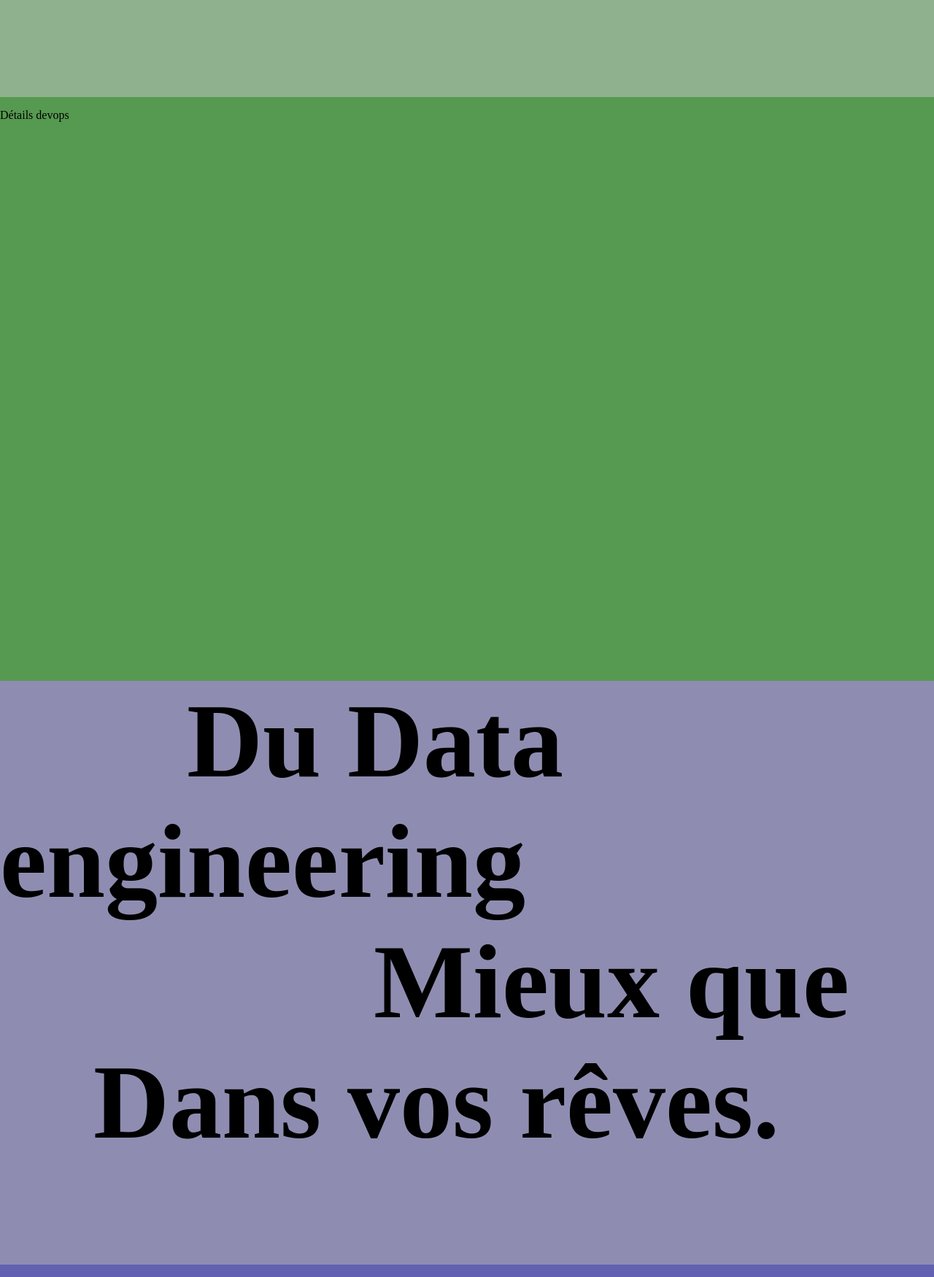
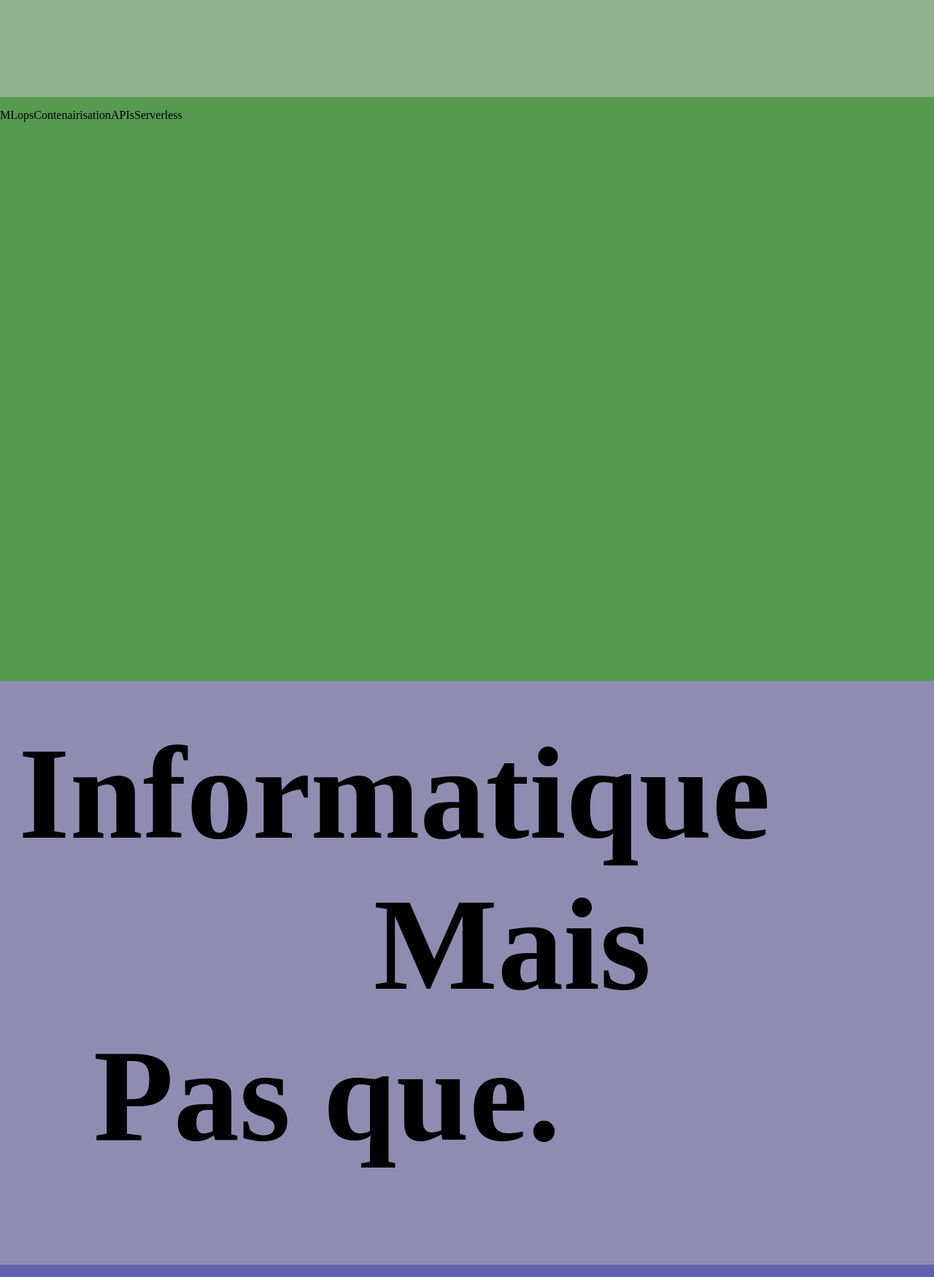
Before and after one commit to MrMimic/data-baguette-home, a Flask app: page / in a window 1280 px wide. Shown: the part 3067-4817 px from the top of the page at 73% size. Run offline with Flask 2, Linux system fonts and the light colour scheme; some web fonts are replaced.

Commit message:
Adapt CSS to wide screens

```diff
--- a/static/styles/main.css
+++ b/static/styles/main.css
@@ -1,27 +1,6 @@
 body, html {
     margin: 0px;
     padding: 0px;
-}
-
-/* GENERIC PANEL */
-
-.panel {
-    width: 100vw;
-    height: 100vh;
-    border: 3px;
-    box-sizing: border-box;
-    max-width: 100%;
-    display: flex;
-}
-
-/* TEXT PANEL RELATED */
-
-h1 {
-    margin: 0px;
-}
-
-h2 {
-    margin: 0px;
 }
 
 /* MENU */
@@ -46,6 +25,31 @@ h2 {
 .menuBar h3 {
     text-align: center;
     font-family: Righteous;
+}
+
+/* GENERIC PANEL */
+
+.panel {
+    width: 100vw;
+    height: 100vh;
+    border: 3px;
+    box-sizing: border-box;
+    max-width: 100%;
+    display: flex;
+}
+
+/* TEXT PANEL RELATED */
+
+h1 {
+    margin: 0px;
+}
+
+h2 {
+    margin: 0px;
+}
+
+.textInPanel {
+    margin-top: 4%;
 }
 
 /* HEADER PANEL */
@@ -95,7 +99,7 @@ h2 {
 
 #panelTextDataDriven {
     background-color: #bda8ab;
-    font-size: 16vh;
+    font-size: 750%;
     font-family: Montserrat Subrayada;
 }
 
@@ -119,7 +123,7 @@ h2 {
 
 #panelTextDevops {
     background-color: #90b18d;
-    font-size: 16vh;
+    font-size: 750%;
     font-family: Montserrat Subrayada;
 }
 
@@ -139,26 +143,26 @@ h2 {
     background-color: #569950;
 }
 
-/* DATA ENGINEERING PANEL */
+/* SOFT SKILLS PANEL */
 
-#panelTextDataEngineering {
+#panelTextSoftSkills {
     background-color: #8e8db1;
-    font-size: 12vh;
+    font-size: 750%;
     font-family: Montserrat Subrayada;
 }
 
-#panelTextDataEngineering .textFirstLine {
-    margin-left: 20vw;
+#panelTextSoftSkills .textFirstLine {
+    margin-left: 2vw;
 }
 
-#panelTextDataEngineering .textSecondLine {
+#panelTextSoftSkills .textSecondLine {
     margin-left: 40vw;
 }
 
-#panelTextDataEngineering .textThirdLine {
+#panelTextSoftSkills .textThirdLine {
     margin-left: 10vw;
 }
-#panelDetailsDataEngineering {
+#panelDetailsSoftSkills {
     background-color: #6260b1;
 }
 
--- a/templates/index.html
+++ b/templates/index.html
@@ -27,9 +27,9 @@
                         </a>
                     </li>
                     <li>
-                        <a href="#panelTextDataEngineering">
+                        <a href="#panelTextSoftSkills">
                             <span class="icon"><i class="iconDataEngineering"></i></span>
-                            <span class="item">Data engineering</span>
+                            <span class="item">Soft skills</span>
                         </a>
                     </li>
                     <li>
@@ -55,34 +55,46 @@
             </div>
         </div>
         <div class="panel" id="panelTextDataDriven">
+            <div class="textInPanel">
                 <h2 class="h2LargeText">
                     <span class="textFirstLine">Data driven</span>
                     <span class="textSecondLine">pour</span>
                     <span class="textThirdLine">de vrai.</span>
                 </h2>
             </div>
+        </div>
         <div class="panel" id="panelDetailsDataDriven">
-            <p>Détails data driven</p>
+            <h3>Data engineering</h3>
+            <h3>Data science</h3>
         </div>
         <div class="panel" id="panelTextDevops">
+            <div class="textInPanel">
                 <h2 class="h2LargeText">
                     <span class="textFirstLine">Un DevOps</span>
                     <span class="textSecondLine">Rien que</span>
                     <span class="textThirdLine">pour vous.</span>
                 </h2>
             </div>
+        </div>
         <div class="panel" id="panelDetailsDevops">
-            <p>Détails devops</p>
+            <p>MLops</p>
+            <p>Contenairisation</p>
+            <p>APIs</p>
+            <p>Serverless</p>
         </div>
-        <div class="panel" id="panelTextDataEngineering">
+        <div class="panel" id="panelTextSoftSkills">
+            <div class="textInPanel">
                 <h2 class="h2LargeText">
-                <span class="textFirstLine">Du Data engineering</span>
-                <span class="textSecondLine">Mieux que</span>
-                <span class="textThirdLine">Dans vos rêves.</span>
+                    <span class="textFirstLine">Informatique</span>
+                    <span class="textSecondLine">Mais</span>
+                    <span class="textThirdLine">Pas que.</span>
                 </h2>
             </div>
-        <div class="panel" id="panelDetailsDataEngineering">
-            <p>Détails data eng</p>
+        </div>
+        <div class="panel" id="panelDetailsSoftSkills">
+            <p>Projets</p>
+            <p>Brevets, publis, CIRs</p>
+            <p>Encadré stages, restitution claire et simple</p>
         </div>
         <div class="panel" id="panelOthers">
             <h3>Front-end</h3>
```
Lines whose indentation alone changed are shown as unchanged.
